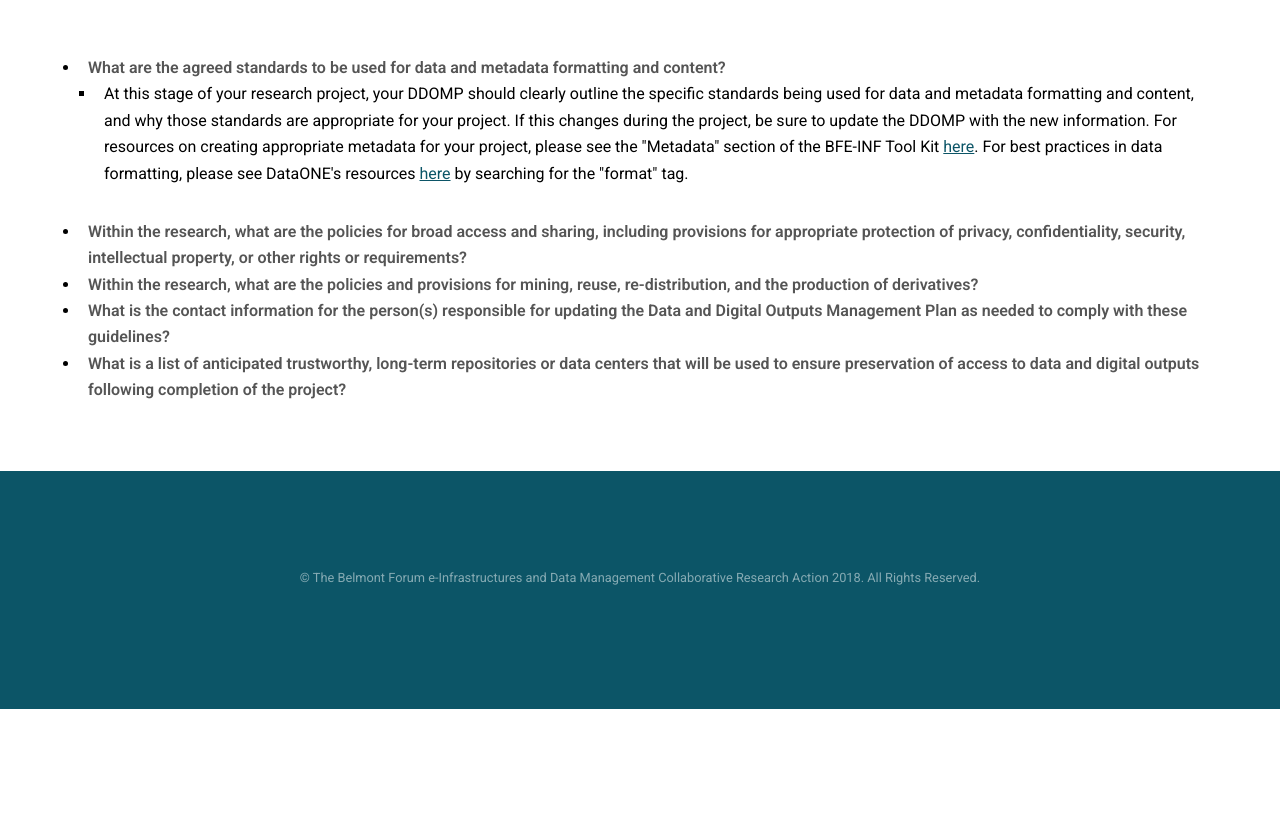
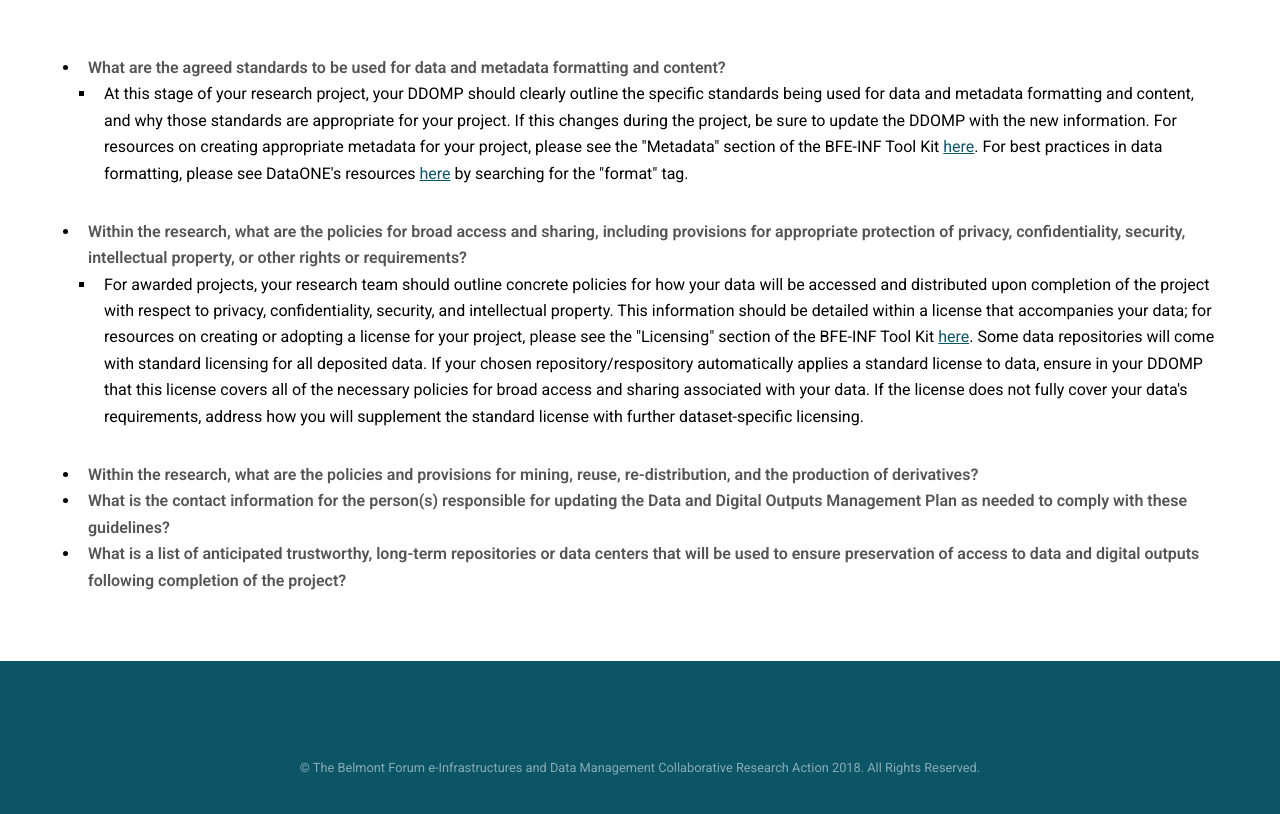
Before and after one commit to bfe-inf/toolkit, a Jekyll site: the page ddomp-awardedprojects.html, which Jekyll copies as it is, in a window 1280 px wide and 900 px high, scrolled down 876 px. Shown: the top 814 px of the window. Built offline with Jekyll 4.4.1, drawn with Linux system fonts in a browser that asks for light colours; before the commit the page ends 1585 px from its top, so only the background shows below that.

Commit message:
Update ddomp-awardedprojects.html

```diff
--- a/ddomp-awardedprojects.html
+++ b/ddomp-awardedprojects.html
@@ -55,6 +55,9 @@
 								<li>At this stage of your research project, your DDOMP should clearly outline the specific standards being used for data and metadata formatting and content, and why those standards are appropriate for your project. If this changes during the project, be sure to update the DDOMP with the new information. For resources on creating appropriate metadata for your project, please see the "Metadata" section of the BFE-INF Tool Kit <a href="https://bfe-inf.github.io/tool-kit/bp&s-metadata.html" target="_blank">here</a>. For best practices in data formatting, please see DataONE's resources <a href="https://www.dataone.org/all-best-practices" target="_blank">here</a> by searching for the "format" tag.</li>
 							</ul>
 						<li><strong>Within the research, what are the policies for broad access and sharing, including provisions for appropriate protection of privacy, confidentiality, security, intellectual property, or other rights or requirements?</strong></li>
+							<ul style="list-style-type:square">
+								<li>For awarded projects, your research team should outline concrete policies for how your data will be accessed and distributed upon completion of the project with respect to privacy, confidentiality, security, and intellectual property. This information should be detailed within a license that accompanies your data; for resources on creating or adopting a license for your project, please see the "Licensing" section of the BFE-INF Tool Kit <a href="https://bfe-inf.github.io/tool-kit/bp&s-licensing.html" target="_blank">here</a>. Some data repositories will come with standard licensing for all deposited data. If your chosen repository/respository automatically applies a standard license to data, ensure in your DDOMP that this license covers all of the necessary policies for broad access and sharing associated with your data. If the license does not fully cover your data's requirements, address how you will supplement the standard license with further dataset-specific licensing.</li>
+							</ul>
 						<li><strong>Within the research, what are the policies and provisions for mining, reuse, re-distribution, and the production of derivatives?</strong></li>
 						<li><strong>What is the contact information for the person(s) responsible for updating the Data and Digital Outputs Management Plan as needed to comply with these guidelines?</strong></li>
 						<li><strong>What is a list of anticipated trustworthy, long-term repositories or data centers that will be used to ensure preservation of access to data and digital outputs following completion of the project?</strong></li>
```
